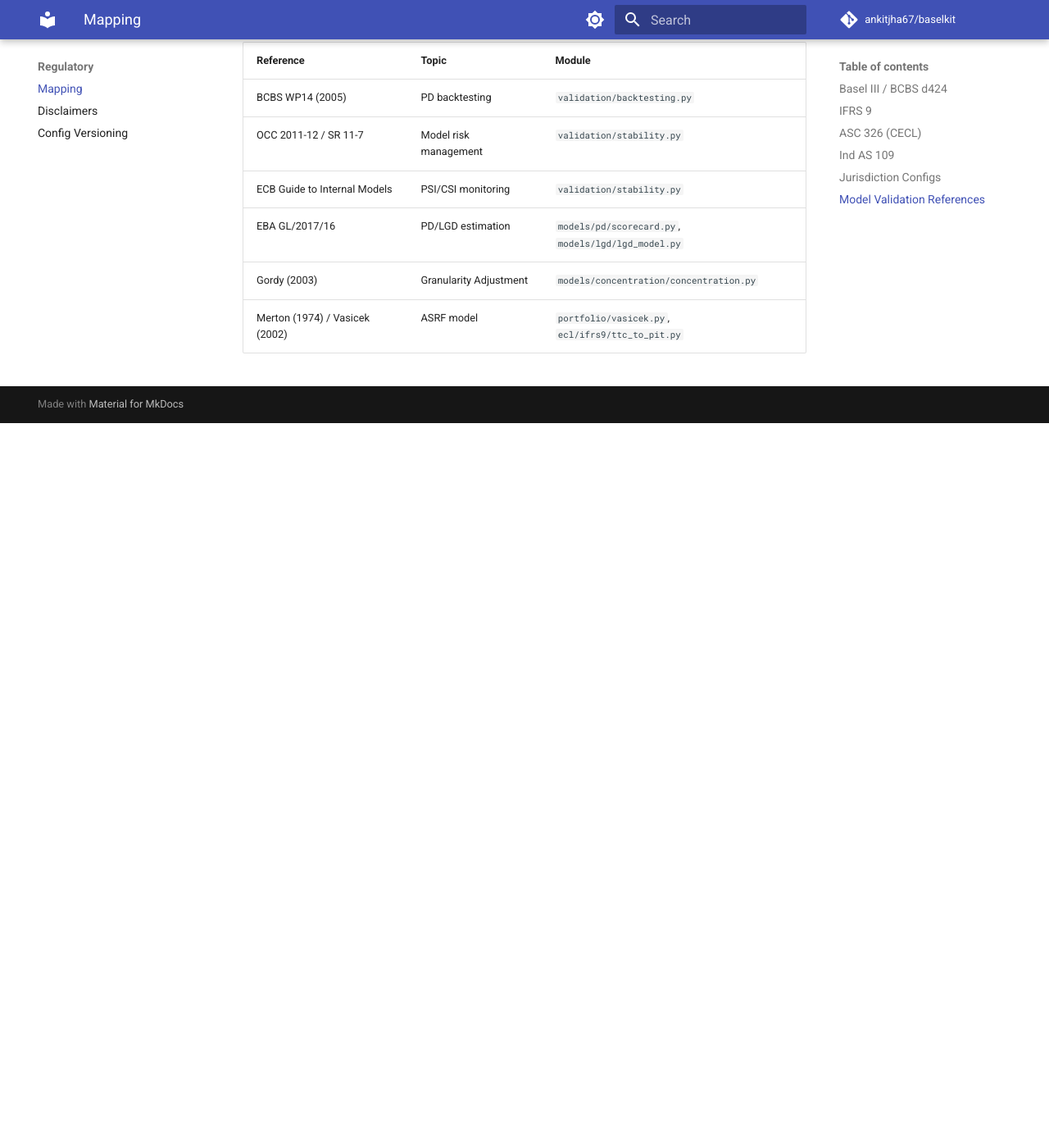
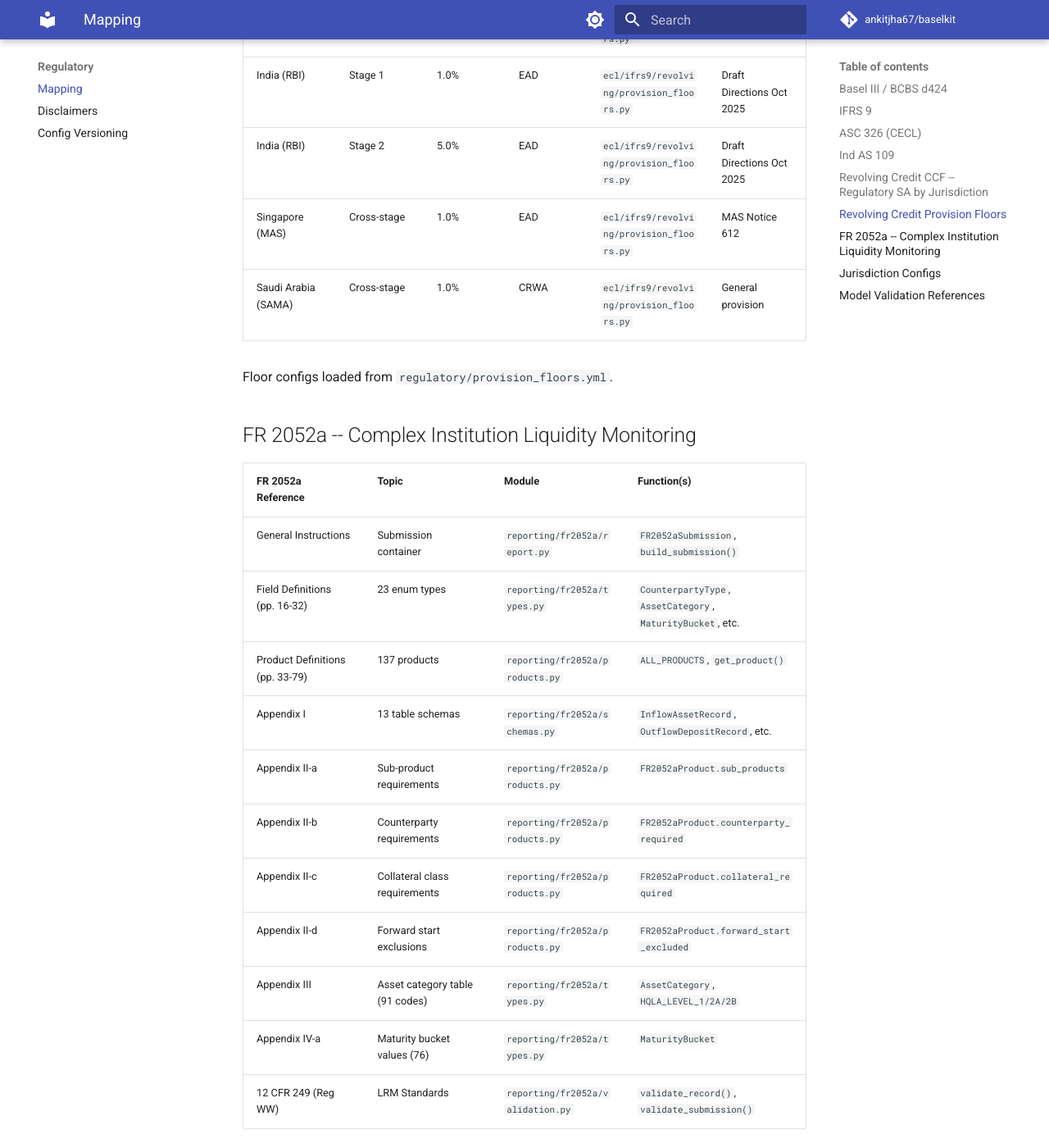
Before and after one commit to ankitjha67/baselkit, an MkDocs documentation site: the page built from docs/regulatory_mapping.md, in a window 1280 px wide and 1400 px high, scrolled down 4525 px. Shown: the whole window at 82% size. Built offline with MkDocs 1.6.1 and Material for MkDocs 9.7.7, drawn with Linux system fonts in a browser that asks for light colours; comment, search, counter and statistics services are not loaded; before the commit the page ends 5041 px from its top, so only the background shows below that; some of the changed text lies outside the part shown.

Commit message:
Update regulatory mapping with revolving ECL, FR 2052a, and CCF refs
Add all new modules and regulatory references to the traceability
document:

Basel III / BCBS d424:
- CRE20 Table 2: SA CCFs with get_sa_ccf() jurisdiction support
- CRE32.33 / CRR3 Art. 166(8b): A-IRB CCF input floor (50% of SA)

IFRS 9 (revolving credit):
- Para 5.5.20: Revolving credit ECL exception → calculate_revolving_ecl()
- B5.5.39-40: Behavioral life (3-factor) → determine_behavioral_life()
- B5.5.31: Drawdown expectations → behavioral_ccf(), eadf_ccf()
- IFRS 7 B8E: Drawn/undrawn split → RevolvingECLResult
- Para 5.5.17: Scenario weighting → revolving_ecl_scenario_weighted()

New sections:
- Revolving Credit CCF table: BCBS 10%, EU CRR3 transitional, APRA 40%
- Provision Floors table: CBUAE, RBI, MAS, SAMA with rates and bases
- FR 2052a section: all 13 tables, 137 products, appendices I-IV mapped
  to types.py, schemas.py, products.py, validation.py

Research references:
- Araten & Jacobs (2001), Tong et al. (2016), PwC Nov 2017,
  IASB Feb 2017 staff paper, EBA/CP/2025/10

https://claude.ai/code/session_01HzWmpFCq5fkA95L1NcsrYq

```diff
--- a/docs/regulatory_mapping.md
+++ b/docs/regulatory_mapping.md
@@ -25,6 +25,8 @@ authoritative regulatory sources.
 | CRE32.25 | LGD floors (A-IRB) | `models/lgd/lgd_model.py` | `apply_lgd_floor()` |
 | CRE32.29-32 | Supervisory CCF (F-IRB) | `models/ead/ead_model.py` | `SUPERVISORY_CCFS`, `get_supervisory_ccf()` |
 | CRE32.33 | CCF floor (A-IRB) | `models/ead/ead_model.py` | `apply_ccf_floor()` |
+| CRE20 Table 2 | SA CCFs (Basel III/CRR3) | `models/ead/ead_model.py` | `SA_CCFS`, `get_sa_ccf()` |
+| CRE32.33 / CRR3 Art. 166(8b) | A-IRB CCF input floor (50% of SA) | `models/ead/ead_model.py` | `get_airb_ccf_floor()` |
 | CRE20.19-20.21 | Bank SCRA RW | `rwa/standardized/credit_risk_sa.py` | `get_bank_risk_weight(scra_grade=)` |
 | CRE22.35-22.39 | CRM simple approach | `rwa/crm.py` | `simple_approach()` |
 | CRE22.40-22.56 | CRM supervisory haircuts | `rwa/crm.py` | `supervisory_haircut()` |
@@ -47,6 +49,11 @@ authoritative regulatory sources.
 | IFRS 9.5.5.17(c) | Forward-looking info | `ecl/ifrs9/forward_looking.py` | `macro_adjustment_factor()` |
 | IFRS 9.B5.5.49-54 | Scenario weighting | `ecl/ifrs9/scenarios.py` | `weighted_ecl()` |
 | IFRS 9.5.4.1 | POCI treatment | `ecl/ifrs9/staging.py` | `assign_stage()` (POCI branch) |
+| IFRS 9.5.5.20 | Revolving credit ECL exception | `ecl/ifrs9/revolving/ecl_revolving.py` | `calculate_revolving_ecl()` |
+| IFRS 9.B5.5.39-40 | Behavioral life (3-factor) | `ecl/ifrs9/revolving/behavioral_life.py` | `determine_behavioral_life()` |
+| IFRS 9.B5.5.31 | Drawdown expectations (CCF) | `ecl/ifrs9/revolving/ccf.py` | `behavioral_ccf()`, `eadf_ccf()`, `ccf_pit_adjustment()` |
+| IFRS 7.B8E | Drawn/undrawn ECL split | `ecl/ifrs9/revolving/ecl_revolving.py` | `RevolvingECLResult.ecl_drawn`, `.ecl_undrawn` |
+| IFRS 9.5.5.17 | Scenario-weighted ECL | `ecl/ifrs9/revolving/ecl_revolving.py` | `revolving_ecl_scenario_weighted()` |
 
 ## ASC 326 (CECL)
 
@@ -64,6 +71,44 @@ authoritative regulatory sources.
 |---|---|---|---|
 | RBI Master Circular | 90 DPD NPA threshold | `ecl/ind_as109/ind_as_ecl.py` | `RBI_DEFAULT_DPD_THRESHOLD = 90` |
 | Ind AS 109 (= IFRS 9) | Stage assignment | `ecl/ind_as109/ind_as_ecl.py` | `assign_stage_ind_as()` |
+
+## Revolving Credit CCF -- Regulatory SA by Jurisdiction
+
+| Jurisdiction | Regulator | UCC CCF | Committed CCF | Module | Function |
+|---|---|---|---|---|---|
+| BCBS | Basel Committee | 10% | 40% | `ecl/ifrs9/revolving/ccf.py` | `regulatory_ccf_sa()` |
+| EU | EBA (CRR3) | 10% (0% transitional to 2029) | 40% | `ecl/ifrs9/revolving/ccf.py` | `regulatory_ccf_sa(use_crr3_transitional=)` |
+| Australia | APRA (APS 112) | **40%** | 40% | `ecl/ifrs9/revolving/ccf.py` | `regulatory_ccf_sa(jurisdiction=AUSTRALIA)` |
+
+References: BCBS d424 Table 2, CRR3 Art. 495d, APRA APS 112.
+
+## Revolving Credit Provision Floors
+
+| Jurisdiction | Stage | Floor | Basis | Module | Reference |
+|---|---|---|---|---|---|
+| UAE (CBUAE) | S1+S2 combined | 1.5% | CRWA | `ecl/ifrs9/revolving/provision_floors.py` | Circular 3/2024 |
+| India (RBI) | Stage 1 | 1.0% | EAD | `ecl/ifrs9/revolving/provision_floors.py` | Draft Directions Oct 2025 |
+| India (RBI) | Stage 2 | 5.0% | EAD | `ecl/ifrs9/revolving/provision_floors.py` | Draft Directions Oct 2025 |
+| Singapore (MAS) | Cross-stage | 1.0% | EAD | `ecl/ifrs9/revolving/provision_floors.py` | MAS Notice 612 |
+| Saudi Arabia (SAMA) | Cross-stage | 1.0% | CRWA | `ecl/ifrs9/revolving/provision_floors.py` | General provision |
+
+Floor configs loaded from `regulatory/provision_floors.yml`.
+
+## FR 2052a -- Complex Institution Liquidity Monitoring
+
+| FR 2052a Reference | Topic | Module | Function(s) |
+|---|---|---|---|
+| General Instructions | Submission container | `reporting/fr2052a/report.py` | `FR2052aSubmission`, `build_submission()` |
+| Field Definitions (pp. 16-32) | 23 enum types | `reporting/fr2052a/types.py` | `CounterpartyType`, `AssetCategory`, `MaturityBucket`, etc. |
+| Product Definitions (pp. 33-79) | 137 products | `reporting/fr2052a/products.py` | `ALL_PRODUCTS`, `get_product()` |
+| Appendix I | 13 table schemas | `reporting/fr2052a/schemas.py` | `InflowAssetRecord`, `OutflowDepositRecord`, etc. |
+| Appendix II-a | Sub-product requirements | `reporting/fr2052a/products.py` | `FR2052aProduct.sub_products` |
+| Appendix II-b | Counterparty requirements | `reporting/fr2052a/products.py` | `FR2052aProduct.counterparty_required` |
+| Appendix II-c | Collateral class requirements | `reporting/fr2052a/products.py` | `FR2052aProduct.collateral_required` |
+| Appendix II-d | Forward start exclusions | `reporting/fr2052a/products.py` | `FR2052aProduct.forward_start_excluded` |
+| Appendix III | Asset category table (91 codes) | `reporting/fr2052a/types.py` | `AssetCategory`, `HQLA_LEVEL_1/2A/2B` |
+| Appendix IV-a | Maturity bucket values (76) | `reporting/fr2052a/types.py` | `MaturityBucket` |
+| 12 CFR 249 (Reg WW) | LRM Standards | `reporting/fr2052a/validation.py` | `validate_record()`, `validate_submission()` |
 
 ## Jurisdiction Configs
 
@@ -99,3 +144,8 @@ authoritative regulatory sources.
 | EBA GL/2017/16 | PD/LGD estimation | `models/pd/scorecard.py`, `models/lgd/lgd_model.py` |
 | Gordy (2003) | Granularity Adjustment | `models/concentration/concentration.py` |
 | Merton (1974) / Vasicek (2002) | ASRF model | `portfolio/vasicek.py`, `ecl/ifrs9/ttc_to_pit.py` |
+| Araten & Jacobs (2001) | LEQ / behavioral CCF | `ecl/ifrs9/revolving/ccf.py` |
+| Tong et al. (2016) | Credit card CCF distribution | `ecl/ifrs9/revolving/product_config.py` |
+| PwC "In Depth" (Nov 2017) | Revolving ECL FAQs (B5.5.40) | `ecl/ifrs9/revolving/behavioral_life.py` |
+| IASB Feb 2017 staff paper | Shortest B5.5.40 factor rule | `ecl/ifrs9/revolving/behavioral_life.py` |
+| EBA/CP/2025/10 | CCF estimation guidelines | `ecl/ifrs9/revolving/ccf.py` |
```
